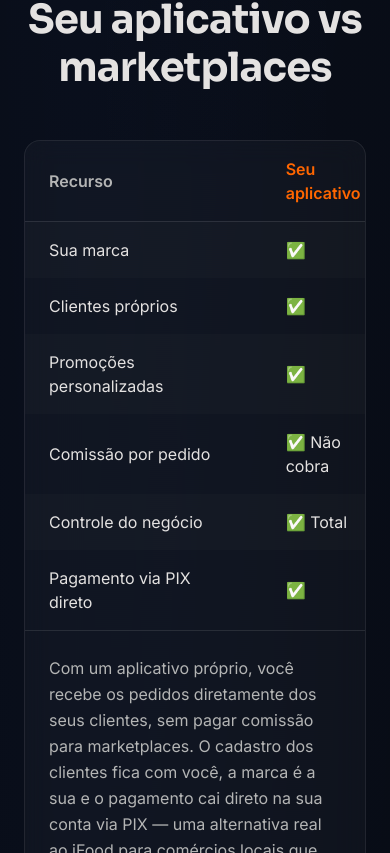
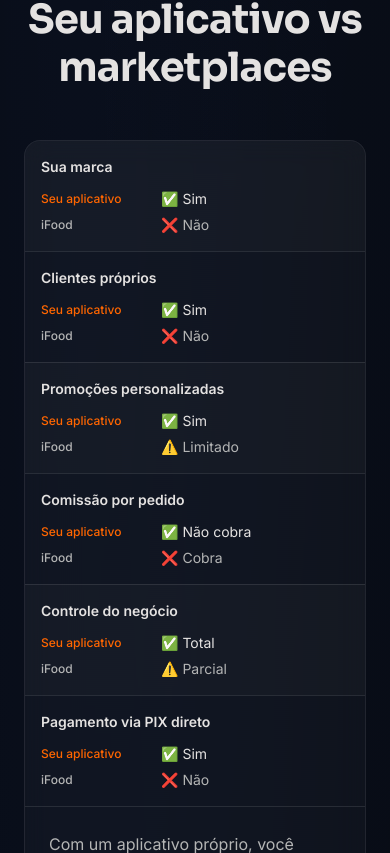
Before and after one commit to alle77fm/paginaitalev, a Next.js app: page / in a window 390 px wide. Shown: the part 7171-8024 px from the top of the page. Built offline with nearby package versions, Linux system fonts and the light colour scheme.

Commit message:
fix: improve comparison table mobile layout

```diff
--- a/app/page.tsx
+++ b/app/page.tsx
@@ -322,11 +322,22 @@
             </h2>
           </div>
 
+          {(() => {
+            const rows = [
+              { recurso: 'Sua marca', app: '✅ Sim', ifood: '❌ Não' },
+              { recurso: 'Clientes próprios', app: '✅ Sim', ifood: '❌ Não' },
+              { recurso: 'Promoções personalizadas', app: '✅ Sim', ifood: '⚠️ Limitado' },
+              { recurso: 'Comissão por pedido', app: '✅ Não cobra', ifood: '❌ Cobra' },
+              { recurso: 'Controle do negócio', app: '✅ Total', ifood: '⚠️ Parcial' },
+              { recurso: 'Pagamento via PIX direto', app: '✅ Sim', ifood: '❌ Não' },
+            ];
+            return (
               <div className="rounded-2xl ghost-border overflow-hidden"
                 style={{ background: 'rgba(255,255,255,0.03)', backdropFilter: 'blur(12px)' }}
               >
-            <div className="overflow-x-auto">
-              <table className="w-full min-w-[520px] text-left">
+                {/* Desktop: tabela tradicional */}
+                <div className="hidden md:block">
+                  <table className="w-full text-left">
                     <thead>
                       <tr className="border-b border-white/10">
                         <th className="px-6 py-4 text-on-secondary-container text-body-md font-semibold">Recurso</th>
@@ -335,14 +346,7 @@
                       </tr>
                     </thead>
                     <tbody>
-                  {[
-                    { recurso: 'Sua marca', app: '✅', ifood: '❌' },
-                    { recurso: 'Clientes próprios', app: '✅', ifood: '❌' },
-                    { recurso: 'Promoções personalizadas', app: '✅', ifood: '⚠️ Limitado' },
-                    { recurso: 'Comissão por pedido', app: '✅ Não cobra', ifood: '❌ Cobra' },
-                    { recurso: 'Controle do negócio', app: '✅ Total', ifood: '⚠️ Parcial' },
-                    { recurso: 'Pagamento via PIX direto', app: '✅', ifood: '❌' },
-                  ].map((row, i) => (
+                      {rows.map((row, i) => (
                         <tr key={i} className={i % 2 === 0 ? 'bg-white/[0.02]' : ''}>
                           <td className="px-6 py-4 text-on-surface text-body-md">{row.recurso}</td>
                           <td className="px-6 py-4 text-on-surface text-body-md">{row.app}</td>
@@ -353,6 +357,25 @@
                   </table>
                 </div>
 
+                {/* Mobile: cards empilhados */}
+                <div className="md:hidden divide-y divide-white/10">
+                  {rows.map((row, i) => (
+                    <div key={i} className={`px-4 py-4 ${i % 2 === 0 ? 'bg-white/[0.02]' : ''}`}>
+                      <p className="text-on-surface font-semibold text-sm mb-3">{row.recurso}</p>
+                      <div className="flex flex-col gap-1.5">
+                        <div className="flex items-center gap-2">
+                          <span className="text-xs font-medium text-primary-container w-28 shrink-0">Seu aplicativo</span>
+                          <span className="text-on-surface text-sm">{row.app}</span>
+                        </div>
+                        <div className="flex items-center gap-2">
+                          <span className="text-xs font-medium text-on-secondary-container w-28 shrink-0">iFood</span>
+                          <span className="text-on-secondary-container text-sm">{row.ifood}</span>
+                        </div>
+                      </div>
+                    </div>
+                  ))}
+                </div>
+
                 <p className="px-6 py-6 border-t border-white/10 text-on-secondary-container text-body-md leading-relaxed">
                   Com um aplicativo próprio, você recebe os pedidos diretamente dos seus clientes,
                   sem pagar comissão para marketplaces. O cadastro dos clientes fica com você,
@@ -360,6 +383,8 @@
                   real ao iFood para comércios locais que querem mais autonomia.
                 </p>
               </div>
+            );
+          })()}
         </section>
 
         {/* ── PROCESSO ──────────────────────────────────────── */}
```
Lines whose indentation alone changed are shown as unchanged.
